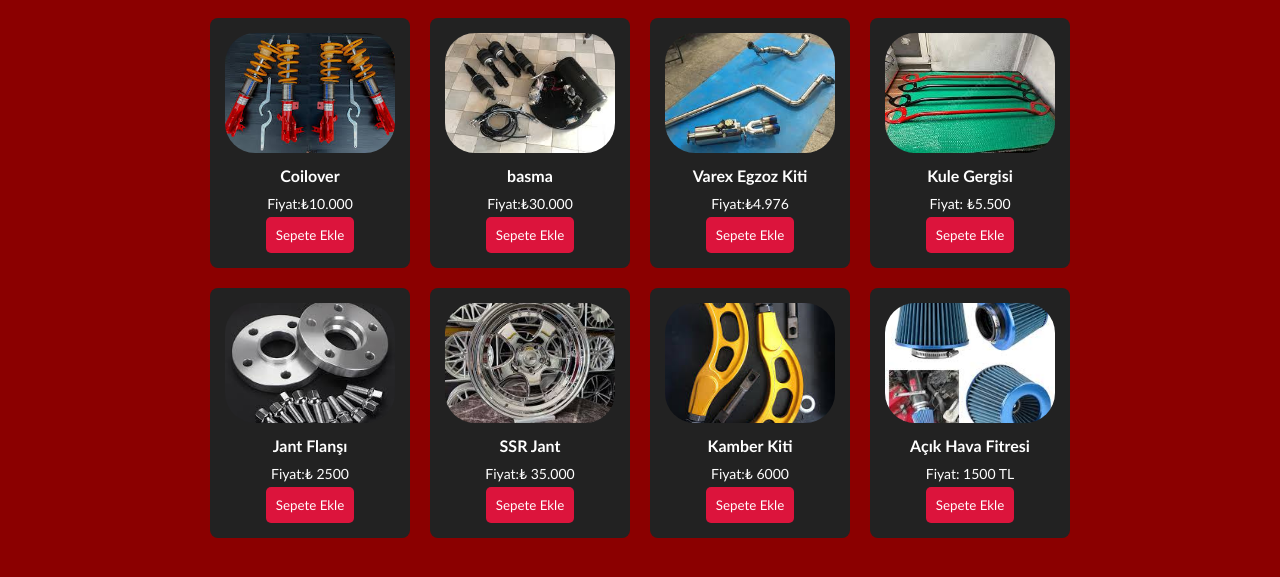
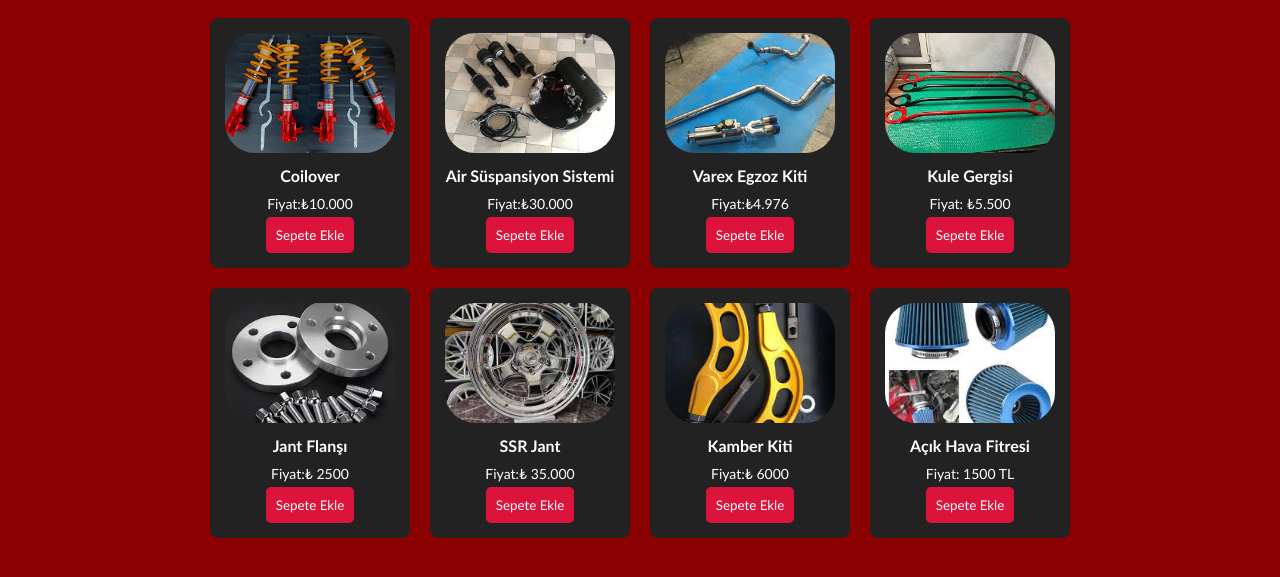
Before and after one commit to baron-codes/webprojesi.github.io, a plain HTML site: page ürünler.html in a window 1280 px wide. Shown: the part 157-734 px from the top of the page. Drawn offline with Linux system fonts and the light colour scheme.

Commit message:
Update ürünler.html

```diff
--- a/ürünler.html
+++ b/ürünler.html
@@ -50,7 +50,7 @@
        <!-- 2 -->
         <div class="product-card" data-fiyat="30000">
         <img src="./img/air.jpeg" alt="Mekanik">
-        <h3>basma</h3>
+        <h3>Air Süspansiyon Sistemi</h3>
         <p>Fiyat:₺30.000</p>
         <button onclick="sepeteEkle('Air')">Sepete Ekle</button>
         </div>
```
